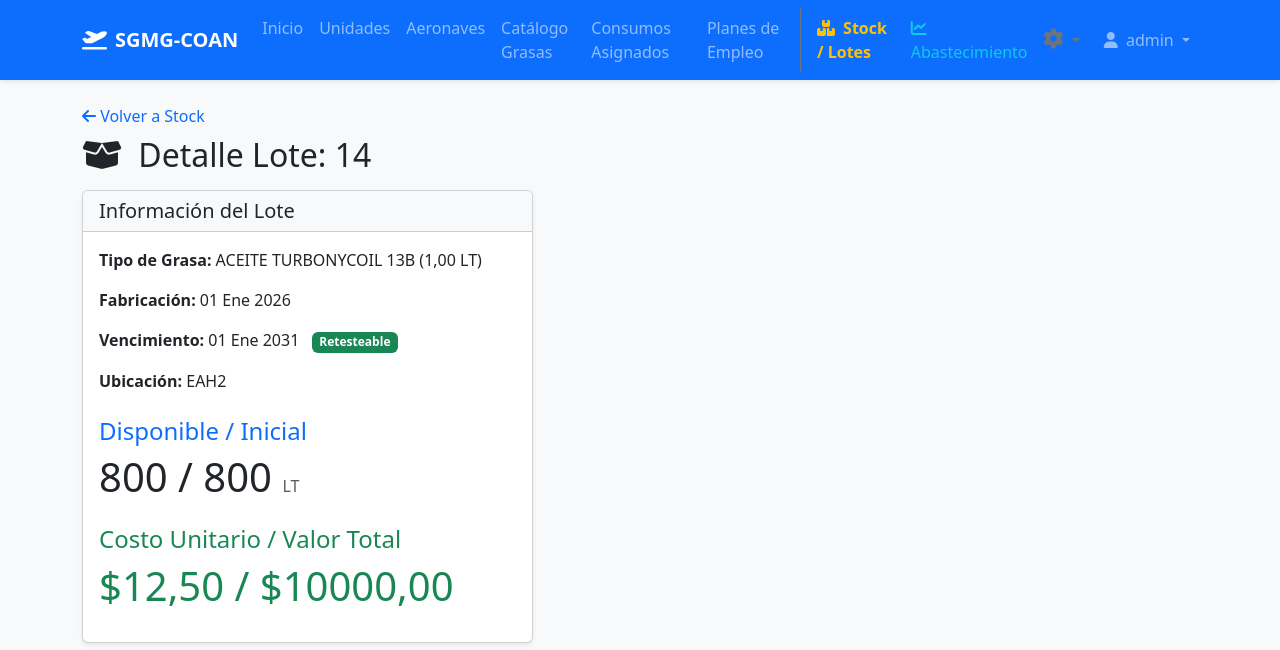
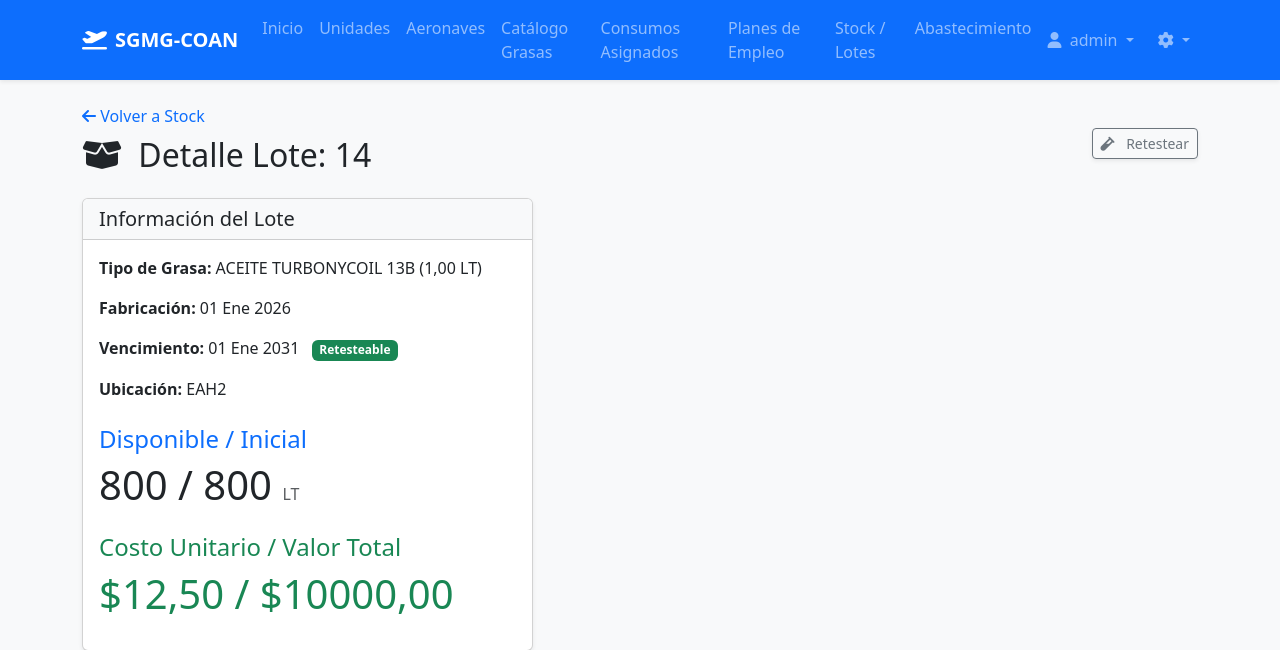
Before and after one commit to Marco24s/Materias-Grasas, a Django app: page /stock/10/movements/ in a window 1280 px wide. Shown: the top 650 px of the page. Run offline with Django 5.2, Linux system fonts and the light colour scheme; a user stored in the database is signed in; data comes from the database, SQL or seed files in the repository.

Commit message:
04_03_2026

```diff
--- a/core/models.py
+++ b/core/models.py
@@ -167,6 +167,7 @@ class StockMovement(models.Model):
         ('INCOMING', 'Ingreso inicial'),
         ('CONSUMPTION', 'Consumo operativo'),
         ('ADJUSTMENT', 'Ajuste de inventario/Auditoría'),
+        ('RETEST', 'Retesteo / Extensión de Vencimiento'),
     ]
     batch = models.ForeignKey(GreaseBatch, on_delete=models.PROTECT, related_name="movements", verbose_name="Lote")
     movement_type = models.CharField(max_length=20, choices=MOVEMENT_TYPES, verbose_name="Tipo de Movimiento")
--- a/core/templates/core/greasebatch_detail.html
+++ b/core/templates/core/greasebatch_detail.html
@@ -2,9 +2,18 @@
 {% load core_filters %}
 
 {% block content %}
-<div class="mt-4 mb-3">
-    <a href="{% url 'batch_list' %}" class="text-decoration-none"><i class="fa-solid fa-arrow-left"></i> Volver a Stock</a>
-    <h2 class="mt-2"><i class="fa-solid fa-box-open me-2"></i> Detalle Lote: {{ batch.batch_number }}</h2>
+<div class="mt-4 mb-3 d-flex justify-content-between align-items-center">
+    <div>
+        <a href="{% url 'batch_list' %}" class="text-decoration-none"><i class="fa-solid fa-arrow-left"></i> Volver a Stock</a>
+        <h2 class="mt-2"><i class="fa-solid fa-box-open me-2"></i> Detalle Lote: {{ batch.batch_number }}</h2>
+    </div>
+    <div>
+        {% if batch.status == 'EXPIRED' or batch.status == 'NEAR_EXPIRATION' or batch.status == 'PENDING_RECERTIFICATION' %}
+            <a href="{% url 'batch_retest' batch.id %}" class="btn btn-warning shadow-sm"><i class="fa-solid fa-vial-circle-check me-2"></i> Retestear Lote</a>
+        {% else %}
+            <a href="{% url 'batch_retest' batch.id %}" class="btn btn-outline-secondary shadow-sm btn-sm" title="Extender Vencimiento"><i class="fa-solid fa-vial me-2"></i> Retestear</a>
+        {% endif %}
+    </div>
 </div>
 
 <div class="row">
@@ -61,6 +70,8 @@
                             <span class="badge bg-success">Ingreso</span>
                         {% elif movement.movement_type == 'CONSUMPTION' %}
                             <span class="badge bg-warning text-dark">Consumo</span>
+                        {% elif movement.movement_type == 'RETEST' %}
+                            <span class="badge bg-info text-dark">Retesteo</span>
                         {% else %}
                             <span class="badge bg-secondary">Ajuste</span>
                         {% endif %}
--- a/core/urls.py
+++ b/core/urls.py
@@ -46,6 +46,7 @@ urlpatterns = [
     path('stock/add/', views.GreaseBatchCreateView.as_view(), name='batch_create'),
     path('stock/<int:pk>/movements/', views.GreaseBatchDetailView.as_view(), name='batch_detail'),
     path('stock/<int:pk>/delete/', views.GreaseBatchDeleteView.as_view(), name='batch_delete'),
+    path('stock/<int:pk>/retest/', views.RetestBatchView.as_view(), name='batch_retest'),
     path('stock/consume/', views.ConsumeGreaseView.as_view(), name='consume_grease'),
 
     # Procurement Forecasting
--- a/core/views.py
+++ b/core/views.py
@@ -13,7 +13,7 @@ import csv
 from django.http import HttpResponse
 from django.contrib.auth.decorators import login_required
 from .models import Unit, MeasurementUnit, AircraftModel, GreaseType, AircraftGrease, FlightPlan, GreaseBatch, StockMovement, GreaseReferencePrice
-from .forms import UnitForm, MeasurementUnitForm, AircraftModelForm, GreaseTypeForm, AircraftGreaseForm, FlightPlanForm, GreaseBatchForm, ConsumeGreaseForm, GreaseReferencePriceForm
+from .forms import UnitForm, MeasurementUnitForm, AircraftModelForm, GreaseTypeForm, AircraftGreaseForm, FlightPlanForm, GreaseBatchForm, ConsumeGreaseForm, GreaseReferencePriceForm, RetestBatchForm
 from .services import update_batch_statuses, consume_grease
 from django.db.models import ProtectedError
 
@@ -365,6 +365,46 @@ class GreaseBatchDeleteView(LogisticsRequiredMixin, DeleteView):
         messages.success(request, f"El lote {self.object.batch_number} fue eliminado exitosamente.")
         return super().post(request, *args, **kwargs)
 
+class RetestBatchView(LogisticsRequiredMixin, UpdateView):
+    model = GreaseBatch
+    form_class = RetestBatchForm
+    template_name = 'core/form_base.html'
+
+    def get_success_url(self):
+        return reverse_lazy('batch_detail', kwargs={'pk': self.object.pk})
+
+    def get_context_data(self, **kwargs):
+        context = super().get_context_data(**kwargs)
+        context['title'] = f'Retestear Lote {self.object.batch_number} - {self.object.grease_type.nomenclatura}'
+        return context
+
+    @transaction.atomic
+    def form_valid(self, form):
+        reason = form.cleaned_data['reason']
+        extension_time = form.cleaned_data['extension_time']
+
+        # Calcular diferencia si el usuario modificó la disponibilidad por consumo de laboratorio
+        old_quantity = form.initial.get('available_quantity', 0)
+        new_quantity = form.cleaned_data.get('available_quantity', 0)
+        diff = new_quantity - old_quantity
+
+        response = super().form_valid(form)
+
+        # registrar movimiento
+        StockMovement.objects.create(
+            batch=self.object,
+            movement_type='RETEST',
+            quantity_changed=diff,
+            user=self.request.user,
+            reason=f"Retesteo / Extensión de Vencimiento. Tiempo Habilitado: {extension_time}. {reason}"
+        )
+
+        # update batch status based on new expiration
+        update_batch_statuses()
+
+        messages.success(self.request, "Retesteo registrado y lote actualizado exitosamente.")
+        return response
+
 # --- Procurement Forecasting ---
 class ProcurementForecastingView(LoginRequiredMixin, TemplateView):
     template_name = 'core/procurement_forecast.html'
--- a/templates/base.html
+++ b/templates/base.html
@@ -48,28 +48,16 @@
                     <li class="nav-item">
                         <a class="nav-link" href="{% url 'flightplan_list' %}">Planes de Empleo</a>
                     </li>
-                    <li class="nav-item fw-bold border-start border-1 border-secondary ps-2 ms-1">
-                        <a class="nav-link text-warning" href="{% url 'batch_list' %}"><i class="fa-solid fa-boxes-stacked me-1"></i> Stock / Lotes</a>
+                    <li class="nav-item">
+                        <a class="nav-link" href="{% url 'batch_list' %}">Stock / Lotes</a>
                     </li>
                     <li class="nav-item">
-                        <a class="nav-link text-info" href="{% url 'procurement_forecast' %}"><i class="fa-solid fa-chart-line me-1"></i> Abastecimiento</a>
+                        <a class="nav-link" href="{% url 'procurement_forecast' %}">Abastecimiento</a>
                     </li>
                     {% endif %}
                 </ul>
                 <ul class="navbar-nav ms-auto">
                     {% if user.is_authenticated %}
-                        {% if user.is_staff or 'Administrador' in user.groups.all|join:',' or 'Logistica' in user.groups.all|join:',' %}
-                        <li class="nav-item dropdown me-2">
-                            <a class="nav-link dropdown-toggle text-secondary" href="#" id="configDropdown" role="button" data-bs-toggle="dropdown" aria-expanded="false" title="Configuración del Sistema">
-                                <i class="fa-solid fa-gear fs-5"></i>
-                            </a>
-                            <ul class="dropdown-menu dropdown-menu-end shadow-sm" aria-labelledby="configDropdown">
-                                <li><h6 class="dropdown-header">Diccionarios del Sistema</h6></li>
-                                <li><a class="dropdown-item" href="{% url 'measurementunit_list' %}"><i class="fa-solid fa-scale-balanced me-2"></i>Unidades de Medida</a></li>
-                                <!-- More config entries can go here in the future -->
-                            </ul>
-                        </li>
-                        {% endif %}
                         <li class="nav-item dropdown">
                             <a class="nav-link dropdown-toggle" href="#" id="navbarDropdown" role="button" data-bs-toggle="dropdown" aria-expanded="false">
                                 <i class="fa-solid fa-user me-1"></i> {{ user.username }}
@@ -87,6 +75,18 @@
                                 </li>
                             </ul>
                         </li>
+                        {% if user.is_staff or 'Administrador' in user.groups.all|join:',' or 'Logistica' in user.groups.all|join:',' %}
+                        <li class="nav-item dropdown ms-2">
+                            <a class="nav-link dropdown-toggle" href="#" id="configDropdown" role="button" data-bs-toggle="dropdown" aria-expanded="false" title="Configuración del Sistema">
+                                <i class="fa-solid fa-gear"></i>
+                            </a>
+                            <ul class="dropdown-menu dropdown-menu-end shadow-sm" aria-labelledby="configDropdown">
+                                <li><h6 class="dropdown-header">Diccionarios del Sistema</h6></li>
+                                <li><a class="dropdown-item" href="{% url 'measurementunit_list' %}"><i class="fa-solid fa-scale-balanced me-2"></i>Unidades de Medida</a></li>
+                                <!-- More config entries can go here in the future -->
+                            </ul>
+                        </li>
+                        {% endif %}
                     {% else %}
                         <li class="nav-item">
                             <a class="nav-link" href="{% url 'login' %}">Iniciar Sesión</a>
```
Also changed, not shown: core/forms.py (+28 -0 lines), core/templates/core/home.html (+37 -37 lines).
